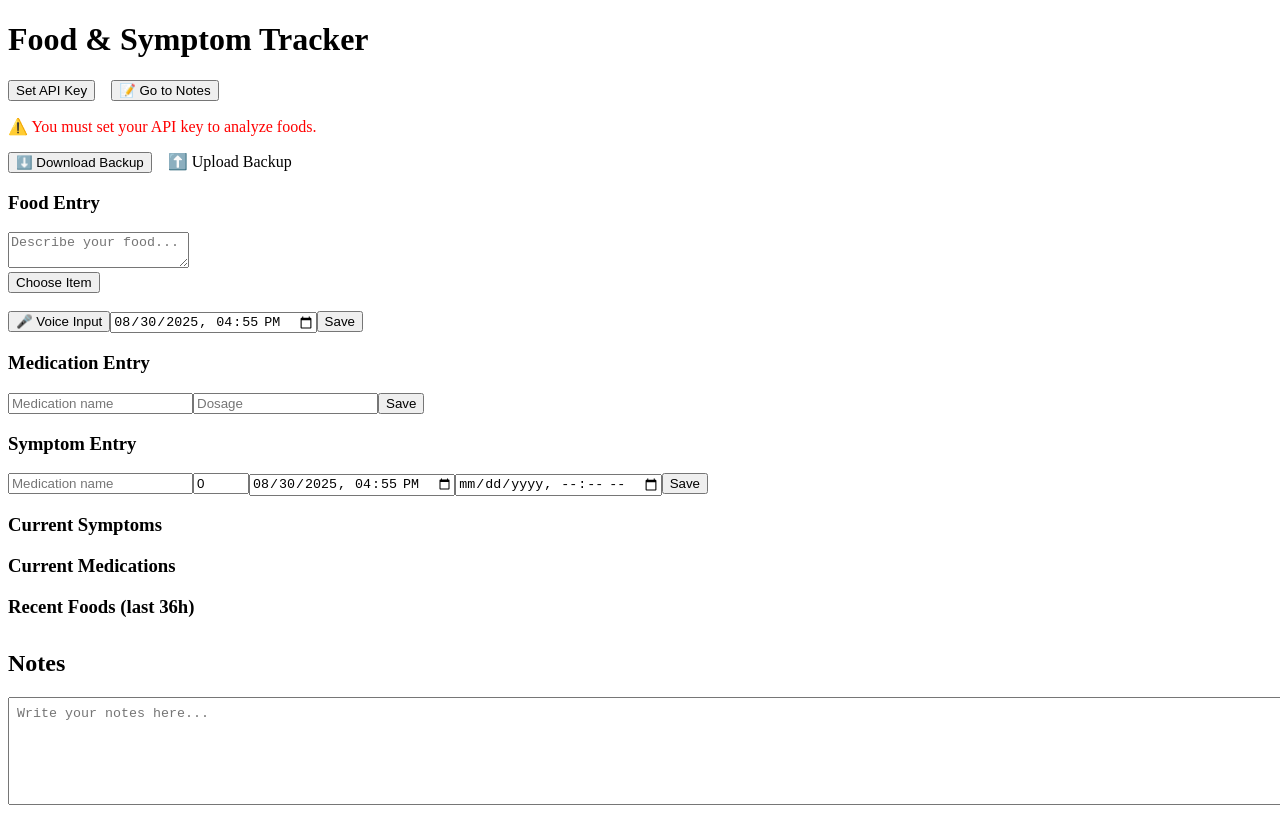
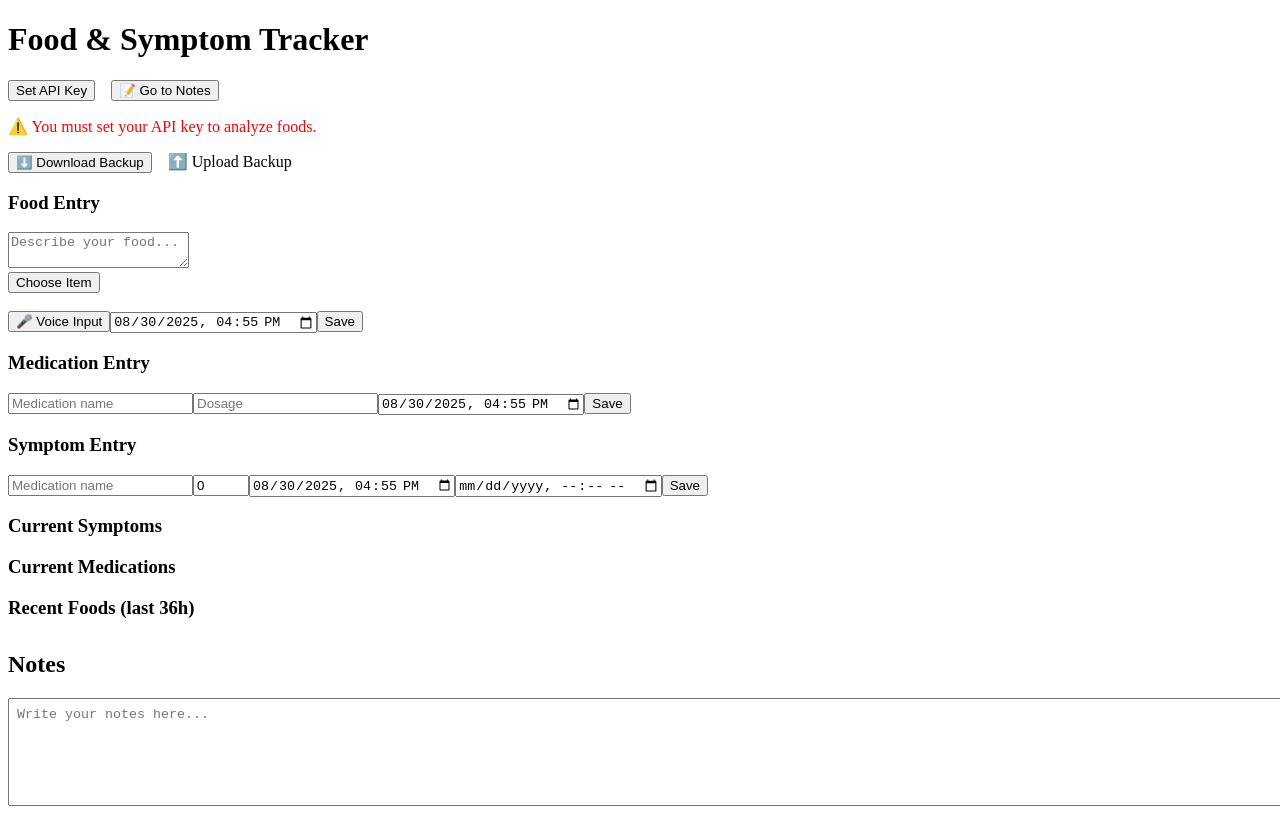
Before and after one commit to ghodulik95/food-symptom-tracker, a React (Vite) app: page / in a window 1280 px wide. Built offline with nearby package versions, Linux system fonts and the light colour scheme.

Commit message:
Fixing time in MedicationEntry

```diff
--- a/src/components/MedicationEntry.jsx
+++ b/src/components/MedicationEntry.jsx
@@ -16,7 +16,8 @@ export default function MedicationEntry({ onSave, medList }) {
       <h3>Medication Entry</h3>
       <DataInputOptionalDropdown name={name} setName={setName} options={medList} />
 			<input value={dosage} onChange={(e) => setDosage(e.target.value)} placeholder="Dosage" />
-      <button onClick={handleSubmit}>Save</button>
+      <input type="datetime-local" value={time} onChange={(e) => setTime(e.target.value)} />
+			<button onClick={handleSubmit}>Save</button>
     </div>
   );
 }
```
